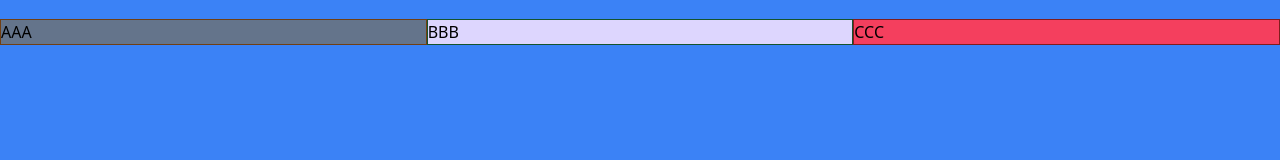
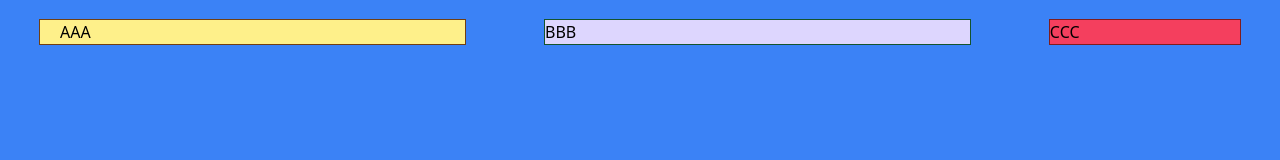
Before and after one commit to kawarabasami/tailwindcss-tutorial-youtube-yamazakidaisuke, a website: page lesson02/layout01.html in a window 1280 px wide. Drawn offline with nearby package versions, Linux system fonts and the light colour scheme.

Commit message:
lesson 4

```diff
--- a/lesson02/layout01.html
+++ b/lesson02/layout01.html
@@ -25,9 +25,9 @@
 
         <!-- Right Area[end] -->
 
-        <div class="bg-slate-500 border border-yellow-900 w-1/3">AAA</div>
-        <div class="bg-violet-200 border border-green-900 w-1/3">BBB</div>
-        <div class="bg-rose-500 border border-red-900 w-1/3" >CCC</div>
+        <div class="bg-slate-500 border border-yellow-900 w-1/3 px-5 hover:bg-blue-200 sm:bg-yellow-200">AAA</div>
+        <div class="bg-violet-200 border border-green-900 w-1/3 hover:text-xs">BBB</div>
+        <div class="bg-rose-500 border border-red-900 w-16 md:w-32 lg:w-48 hover:animate-bounce" >CCC</div>
     </section>
     <!-- MainContents[end] -->
 
```
